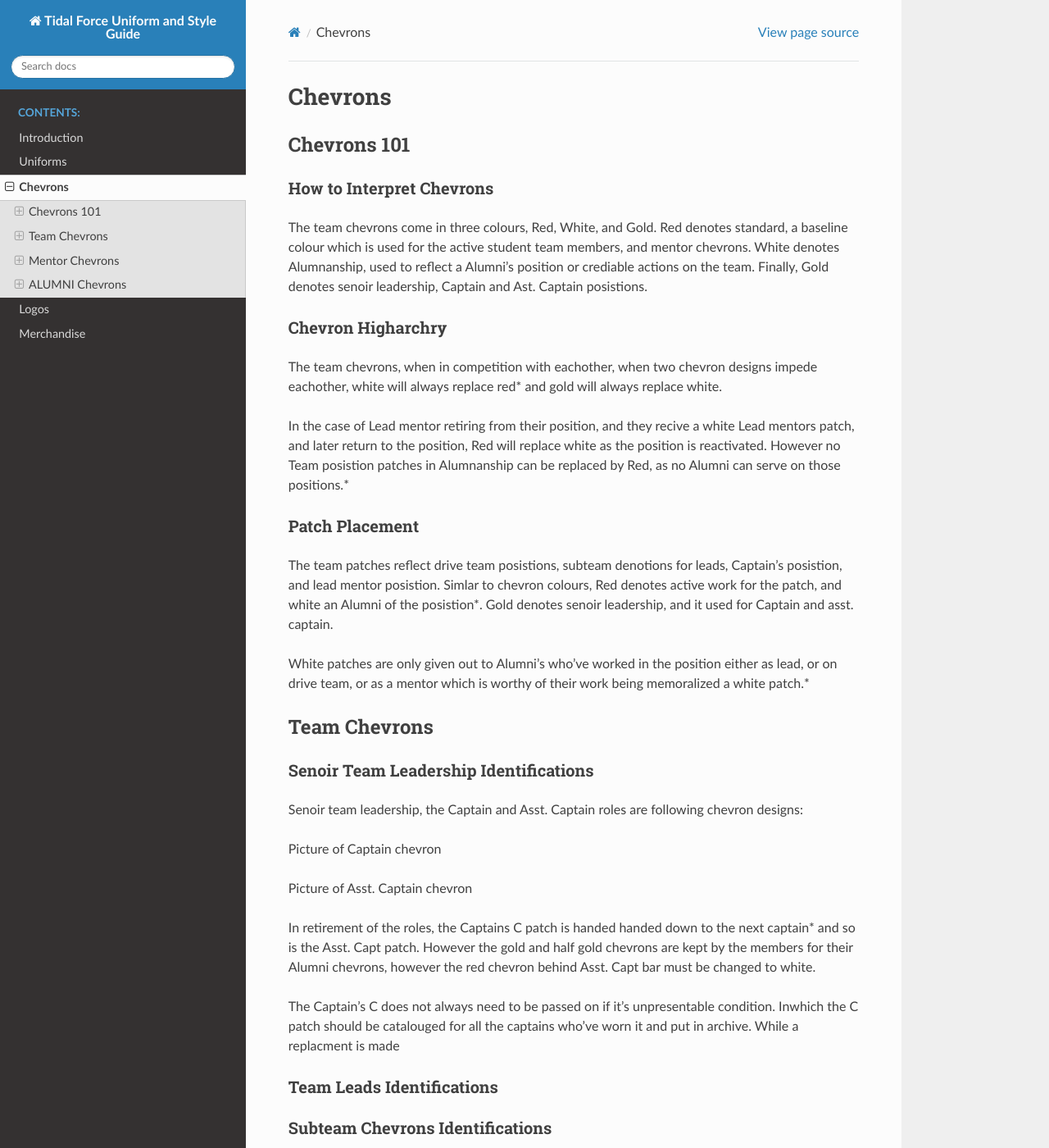
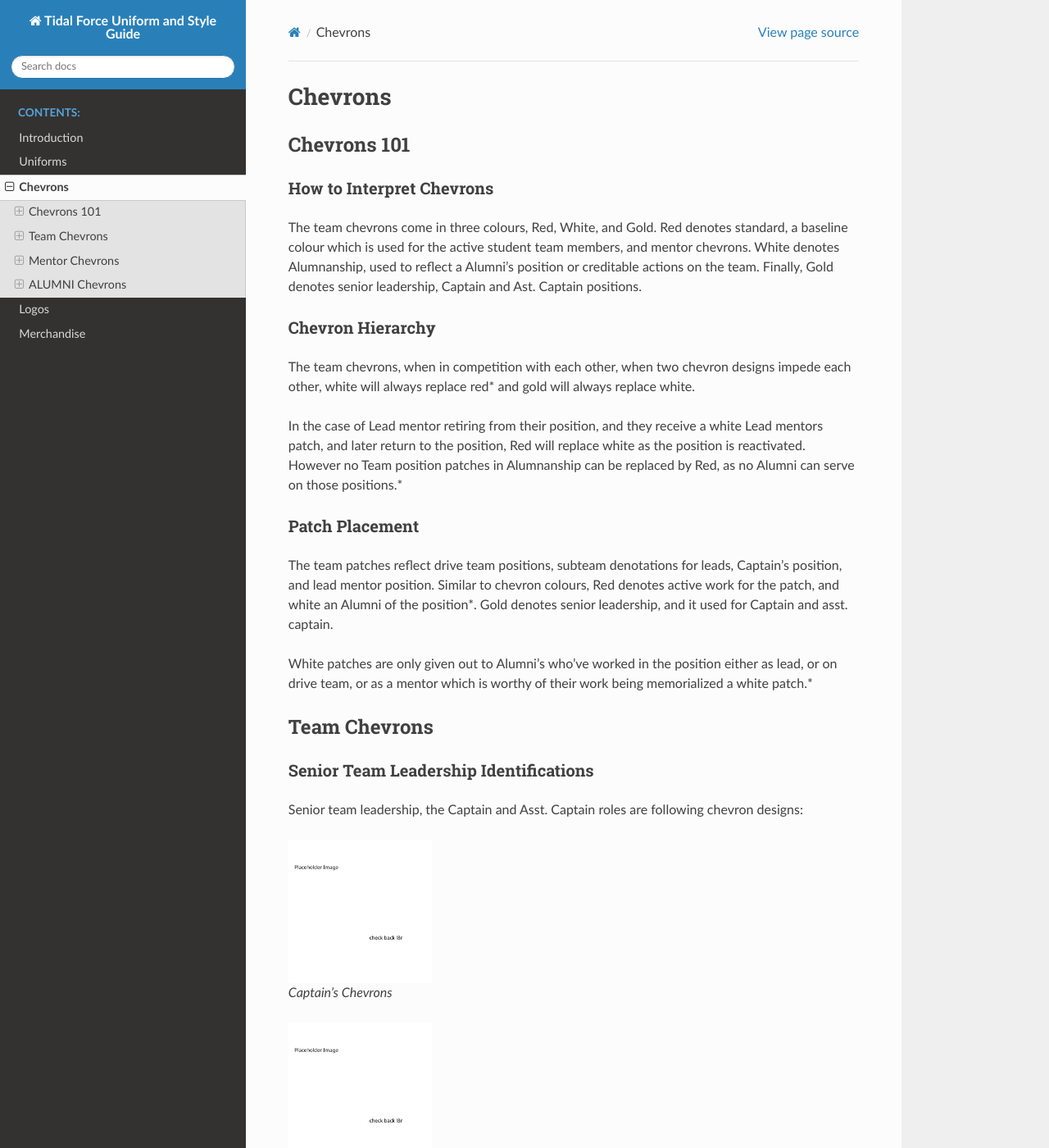
Before and after one commit to FRC-1721/marketing-material, a Sphinx documentation site: the page built from docs/uniforms/chevrons.rst, in a window 1280 px wide and 1400 px high. Shown: the whole window at 82% size. Built offline with Sphinx 7.4.7 and the Read the Docs theme 2.0.0, drawn with Linux system fonts in a browser that asks for light colours; some of the changed text lies outside the part shown.

Commit message:
Fix spelling and placeholder images

```diff
--- a/docs/uniforms/chevrons.rst
+++ b/docs/uniforms/chevrons.rst
@@ -11,51 +11,59 @@ The team chevrons come in three colours, Red, White, and
 Gold. Red denotes standard, a baseline colour which is
 used for the active student team members, and mentor
 chevrons. White denotes Alumnanship, used to reflect a
-Alumni's position or crediable actions on the team.
-Finally, Gold denotes senoir leadership, Captain and Ast.
-Captain posistions.
+Alumni's position or creditable actions on the team.
+Finally, Gold denotes senior leadership, Captain and Ast.
+Captain positions.
 
-Chevron Higharchry
-------------------
+Chevron Hierarchy
+-----------------
 
-The team chevrons, when in competition with eachother,
-when two chevron designs impede eachother, white will
+The team chevrons, when in competition with each other,
+when two chevron designs impede each other, white will
 always replace red* and gold will always replace white.
 
 In the case of Lead mentor retiring from their position,
-and they recive a white Lead mentors patch, and later
+and they receive a white Lead mentors patch, and later
 return to the position, Red will replace white as the
-position is reactivated. However no Team posistion patches
+position is reactivated. However no Team position patches
 in Alumnanship can be replaced by Red, as no Alumni can
 serve on those positions.*
 
 Patch Placement
 ---------------
 
-The team patches reflect drive team posistions, subteam
-denotions for leads, Captain's posistion, and lead mentor
-posistion. Simlar to chevron colours, Red denotes active
-work for the patch, and white an Alumni of the posistion*.
-Gold denotes senoir leadership, and it used for Captain
+The team patches reflect drive team positions, subteam
+denotations for leads, Captain's position, and lead mentor
+position. Similar to chevron colours, Red denotes active
+work for the patch, and white an Alumni of the position*.
+Gold denotes senior leadership, and it used for Captain
 and asst. captain.
 
 White patches are only given out to Alumni's who've worked
 in the position either as lead, or on drive team, or as a
-mentor which is worthy of their work being memoralized a
+mentor which is worthy of their work being memorialized a
 white patch.*
 
 Team Chevrons
 ============================
 
-Senoir Team Leadership Identifications
+Senior Team Leadership Identifications
 --------------------------------------
 
-Senoir team leadership, the Captain and Asst. Captain
+Senior team leadership, the Captain and Asst. Captain
 roles are following chevron designs:
 
-Picture of Captain chevron
+.. figure:: resources/placeholder.png
+   :height: 175
+   :alt: Picture of Captain chevron
 
-Picture of Asst. Captain chevron
+   Captain's Chevrons
+
+.. figure:: resources/placeholder.png
+   :height: 175
+   :alt: Picture of Asst. Captain's chevron
+
+   Asst. Captain's chevrons
 
 In retirement of the roles, the Captains C patch is handed
 handed down to the next captain* and so is the Asst. Capt patch.
@@ -64,9 +72,9 @@ for their Alumni chevrons, however the red chevron behind Asst.
 Capt bar must be changed to white.
 
 The Captain's C does not always need to be passed on if it's
-unpresentable condition. Inwhich the C patch should be
-catalouged for all the captains who've worn it and put in archive.
-While a replacment is made
+unpresentable condition. In which the C patch should be
+catalogued for all the captains who've worn it and put in archive.
+While a replacement is made
 
 
 Team Leads Identifications
```
Also changed, not shown: docs/introduction/introduction.rst (+9 -9 lines), patches/images/notes.md (added, +7 -0 lines), docs/uniforms/resources/placeholder.png (added), patches/images/Driver Patch.png (added), patches/images/Electrical Patch.png (added), patches/images/Mechanical Patch.png (added), patches/images/Media Patch.png (added), patches/images/Operator Patch.png (added), patches/images/Safety Patch.png (added), patches/images/Software Patch.png (added), patches/images/Technician Patch.png (added), 2 other files.
